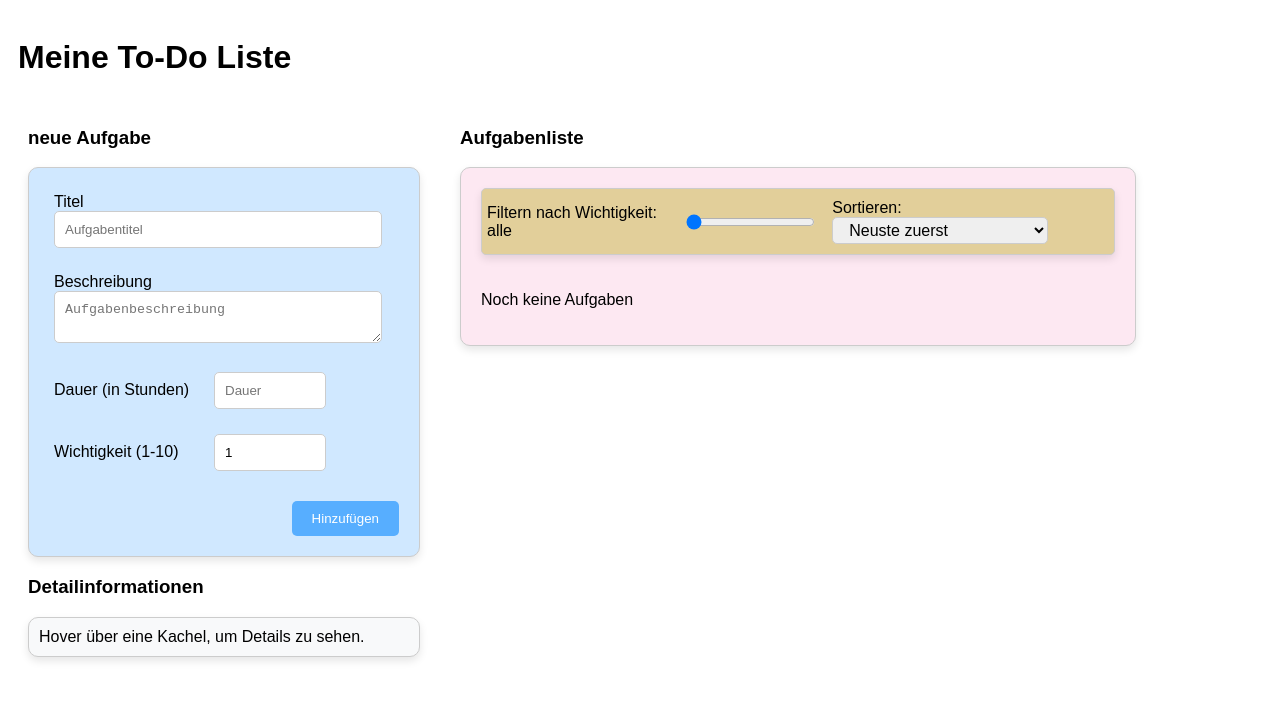
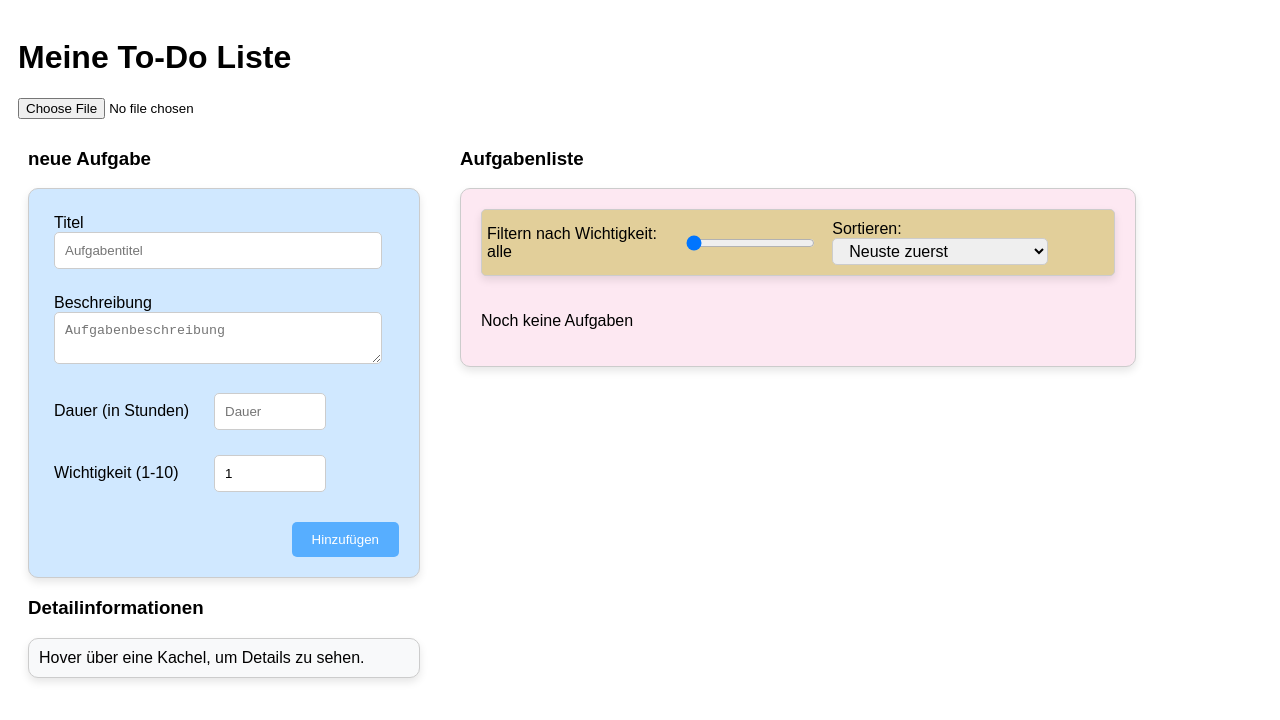
Before and after one commit to montagel/ReactStateManagement, a React (Create React App) app in the folder test_anwendung/: page / in a window 1280 px wide. Shown: the top 720 px of the page. Built offline with nearby package versions, Linux system fonts and the light colour scheme.

Commit message:
Ergänzung von Context

```diff
--- a/test_anwendung/src/App.js
+++ b/test_anwendung/src/App.js
@@ -3,15 +3,41 @@ import React from 'react';
 import ToDoForm from './ToDoForm';
 import ToDoList from './ToDoList';
 import TodoDetails from './ToDoDetails';
-import { TodoContextProvider } from './ContextToDo';
+import { useContext } from 'react';
+import { TodoContext } from './ContextToDo';
+
 
 
 function App() {
 
+  const { setTodos } = useContext(TodoContext);
+
+  const handleFileUpload = (event) => {
+    const file = event.target.files[0];
+    const reader = new FileReader();
+
+    reader.onload = (e) => {
+      try {
+        const json = JSON.parse(e.target.result);
+        if (Array.isArray(json)) {
+          setTodos(json);
+        } else {
+          alert("Die hochgeladene Datei muss ein Array von To-Dos enthalten.");
+        }
+      } catch (error) {
+        alert("Fehler beim Lesen der Datei. Stelle sicher, dass es sich um gültiges JSON handelt.");
+      }
+    };
+
+    reader.readAsText(file);
+  };
+
+
   return (
-    <TodoContextProvider>
     <div>
-      <h1>Meine To-Do Liste</h1>
+           <h1>Meine To-Do Liste</h1>
+
+    <input  className="file-upload-input" type="file" accept=".json" onChange={handleFileUpload} />
       <div className="todoApp">
         <div className="todo-container">
           <h3>neue Aufgabe</h3>
@@ -22,7 +48,6 @@ function App() {
         <ToDoList/>
       </div>
     </div>
-    </TodoContextProvider>
   );
 }
 
--- a/test_anwendung/src/ContextToDo.js
+++ b/test_anwendung/src/ContextToDo.js
@@ -17,6 +17,7 @@ export function TodoContextProvider ({ children }) {
     console.log("List item added")
   };
 
+
     return (
       <TodoContext.Provider value={{ todos, hoveredTodo, setHoveredTodo, addTodo }}>
         {children}
--- a/test_anwendung/src/index.js
+++ b/test_anwendung/src/index.js
@@ -2,10 +2,14 @@ import React from 'react';
 import ReactDOM from 'react-dom/client';
 import App from './App';
 import reportWebVitals from './reportWebVitals';
+import { TodoContextProvider } from './ContextToDo'
+
 
 const root = ReactDOM.createRoot(document.getElementById('root'));
 root.render(
-    <App />
+    <TodoContextProvider>
+      <App />
+    </TodoContextProvider>
 );
 
 reportWebVitals(console.log);
```
